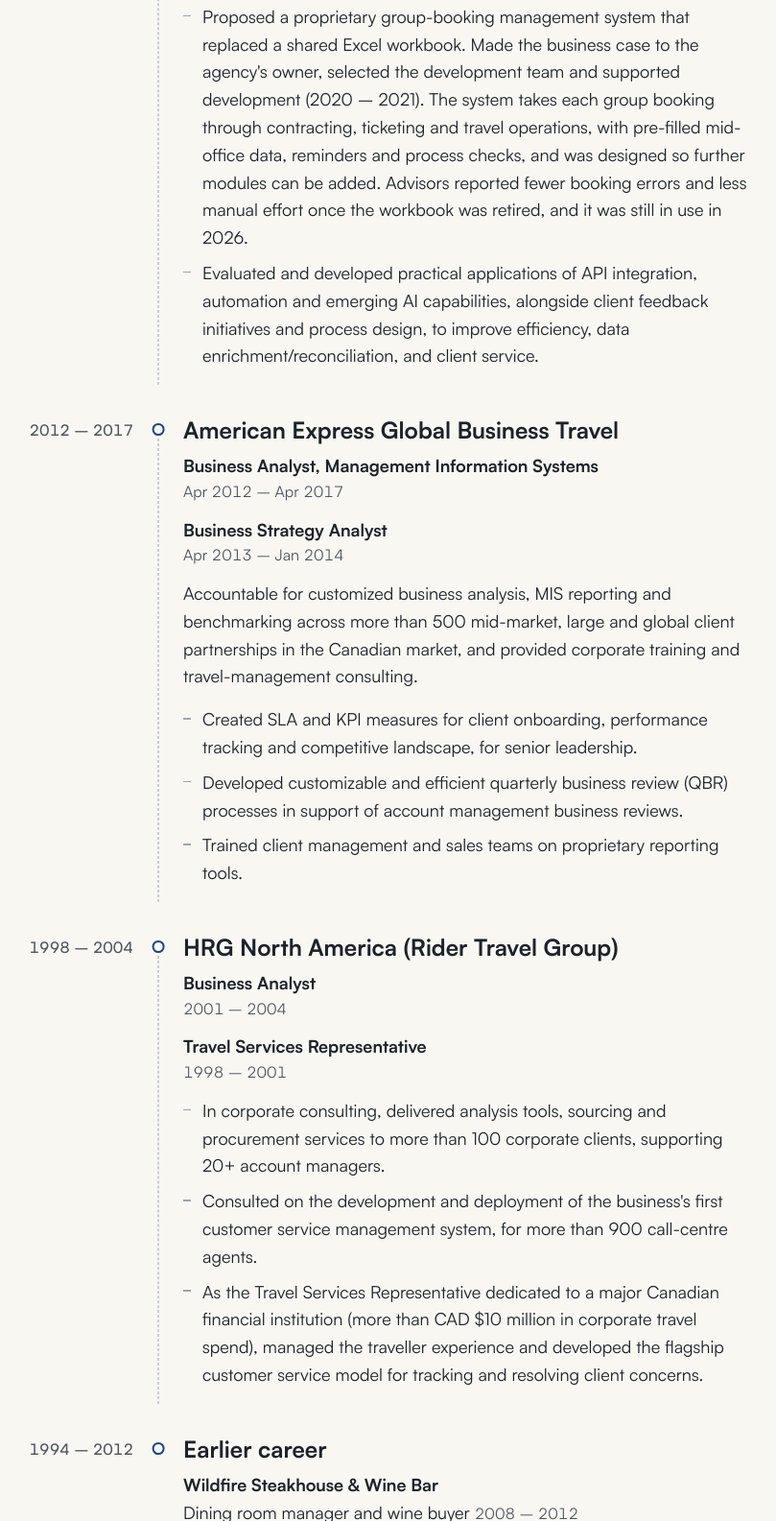
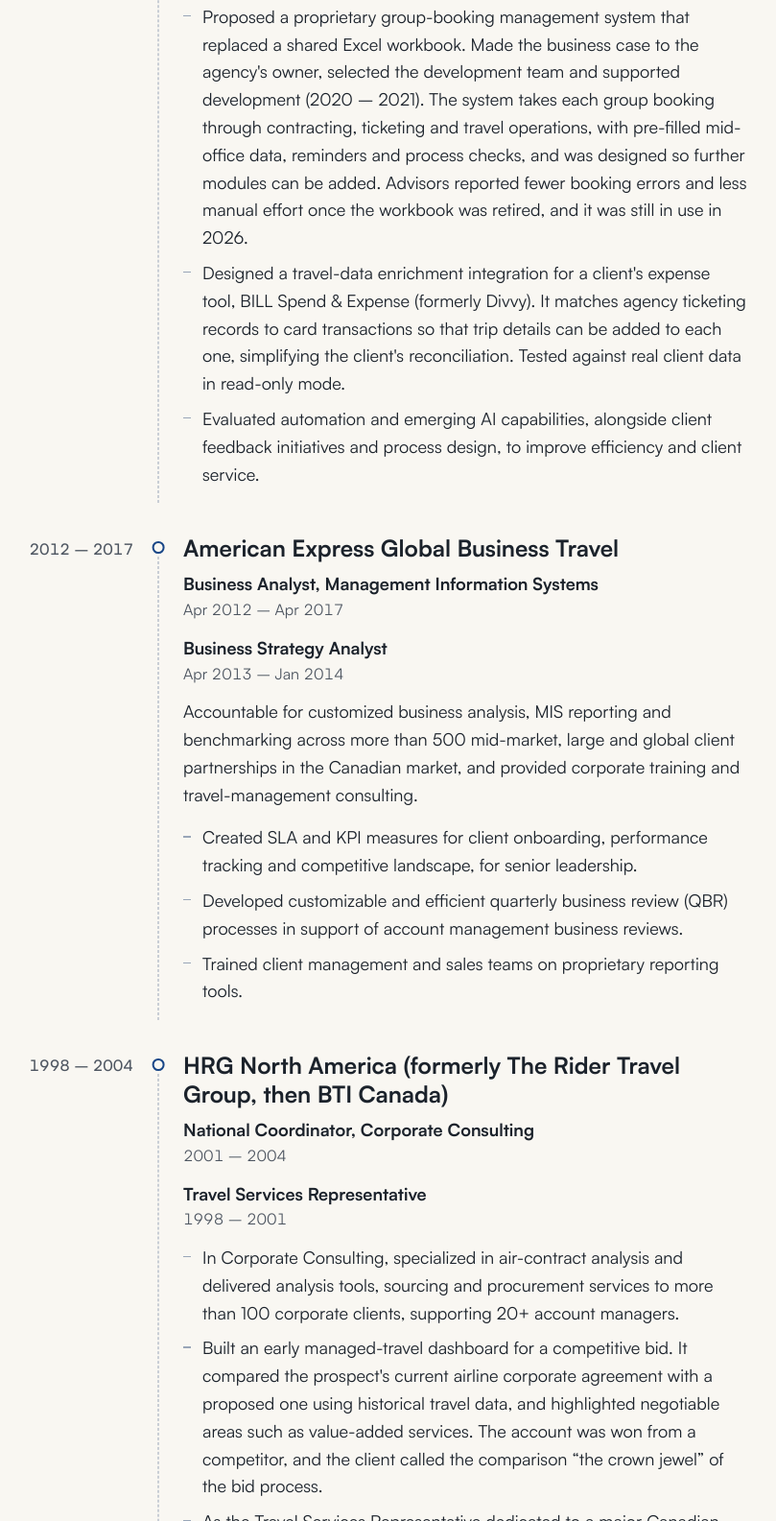
Before and after one commit to robcness/robertness-site, a plain HTML site: page index.html in a window 1280 px wide. Shown: the part 2590-4175 px from the top of the page at 96% size, without its empty margins (261-1070 px from the left). Drawn offline with Linux system fonts and the light colour scheme.

Commit message:
HRG: actual title, company name history, contract-comparison dashboard and service model; Sportscorp: expense-tool enrichment integration
Co-authored-by: Perplexity <noreply@perplexity.ai>

```diff
--- a/index.html
+++ b/index.html
@@ -167,7 +167,8 @@
               <li>Translated travel data into actionable policy, supplier and program recommendations, covering cost avoidance, unused-ticket management, sustainability and program consolidation.</li>
               <li>Built repeatable reporting solutions across multiple MIS and reporting platforms, including Power BI and Excel, giving clients ongoing visibility into their travel programs. Also took part in the vendor beta of a new reporting and analytics platform, testing reporting and defining requirements.</li>
               <li>Proposed a proprietary group-booking management system that replaced a shared Excel workbook. Made the business case to the agency's owner, selected the development team and supported development (2020 – 2021). The system takes each group booking through contracting, ticketing and travel operations, with pre-filled mid-office data, reminders and process checks, and was designed so further modules can be added. Advisors reported fewer booking errors and less manual effort once the workbook was retired, and it was still in use in 2026.</li>
-              <li>Evaluated and developed practical applications of API integration, automation and emerging AI capabilities, alongside client feedback initiatives and process design, to improve efficiency, data enrichment/reconciliation, and client service.</li>
+              <li>Designed a travel-data enrichment integration for a client's expense tool, BILL Spend &amp; Expense (formerly Divvy). It matches agency ticketing records to card transactions so that trip details can be added to each one, simplifying the client's reconciliation. Tested against real client data in read-only mode.</li>
+              <li>Evaluated automation and emerging AI capabilities, alongside client feedback initiatives and process design, to improve efficiency and client service.</li>
             </ul>
           </div>
         </li>
@@ -194,15 +195,16 @@
           <div class="when">1998 – 2004</div>
           <span class="marker" aria-hidden="true"></span>
           <div class="what">
-            <h3>HRG North America (Rider Travel Group)</h3>
+            <h3>HRG North America (formerly The Rider Travel Group, then BTI Canada)</h3>
             <ul class="roles">
-              <li><strong>Business Analyst</strong><span class="dates">2001 – 2004</span></li>
+              <li><strong>National Coordinator, Corporate Consulting</strong><span class="dates">2001 – 2004</span></li>
               <li><strong>Travel Services Representative</strong><span class="dates">1998 – 2001</span></li>
             </ul>
             <ul class="points">
-              <li>In corporate consulting, delivered analysis tools, sourcing and procurement services to more than 100 corporate clients, supporting 20+ account managers.</li>
-              <li>Consulted on the development and deployment of the business's first customer service management system, for more than 900 call-centre agents.</li>
-              <li>As the Travel Services Representative dedicated to a major Canadian financial institution (more than CAD $10 million in corporate travel spend), managed the traveller experience and developed the flagship customer service model for tracking and resolving client concerns.</li>
+              <li>In Corporate Consulting, specialized in air-contract analysis and delivered analysis tools, sourcing and procurement services to more than 100 corporate clients, supporting 20+ account managers.</li>
+              <li>Built an early managed-travel dashboard for a competitive bid. It compared the prospect's current airline corporate agreement with a proposed one using historical travel data, and highlighted negotiable areas such as value-added services. The account was won from a competitor, and the client called the comparison “the crown jewel” of the bid process.</li>
+              <li>As the Travel Services Representative dedicated to a major Canadian financial institution (more than CAD $10 million in corporate travel spend), managed the traveller experience and developed a customer service model for tracking and resolving client concerns.</li>
+              <li>That model was adopted nationally and became a customer service database that scored the company's service performance on a consistent, unbiased basis. Consulted on its development and deployment for more than 900 call-centre agents.</li>
             </ul>
           </div>
         </li>
```
Also changed, not shown: 3 other files.
